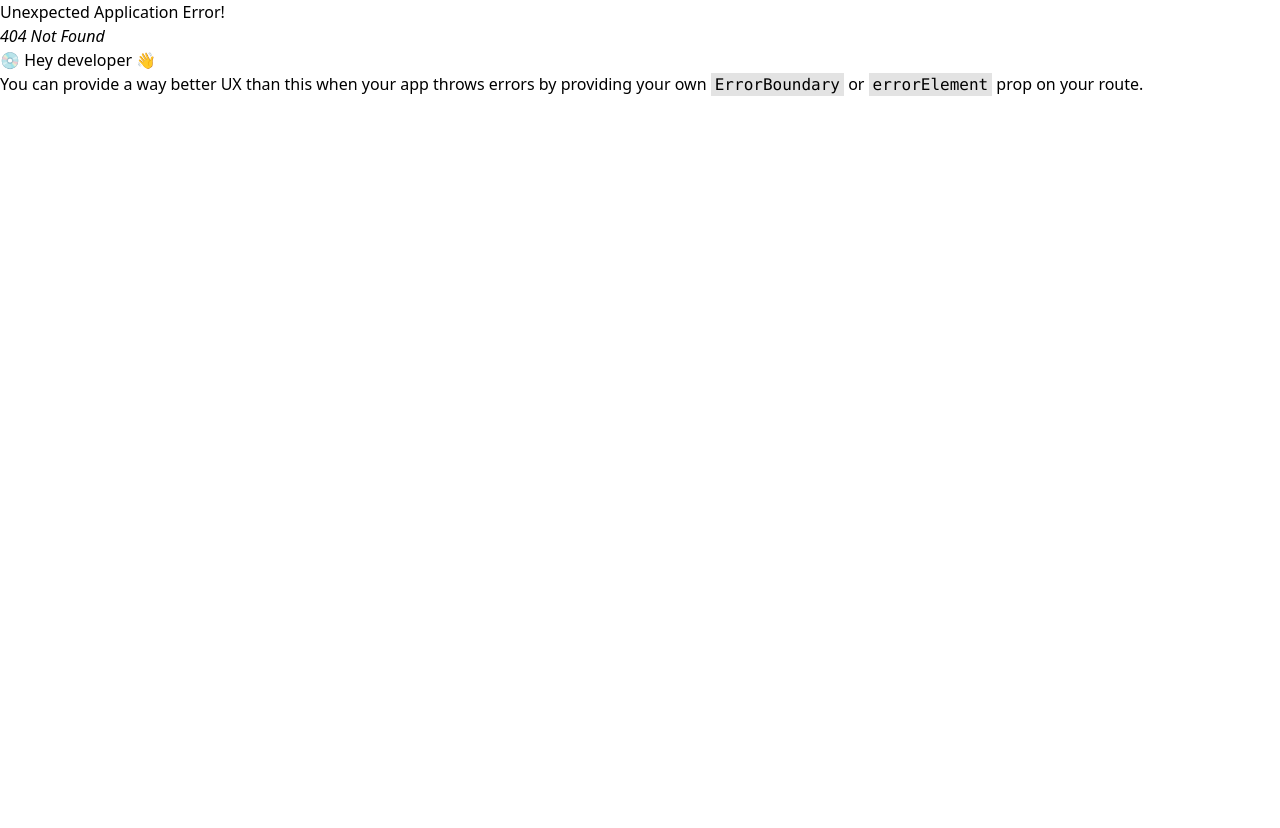
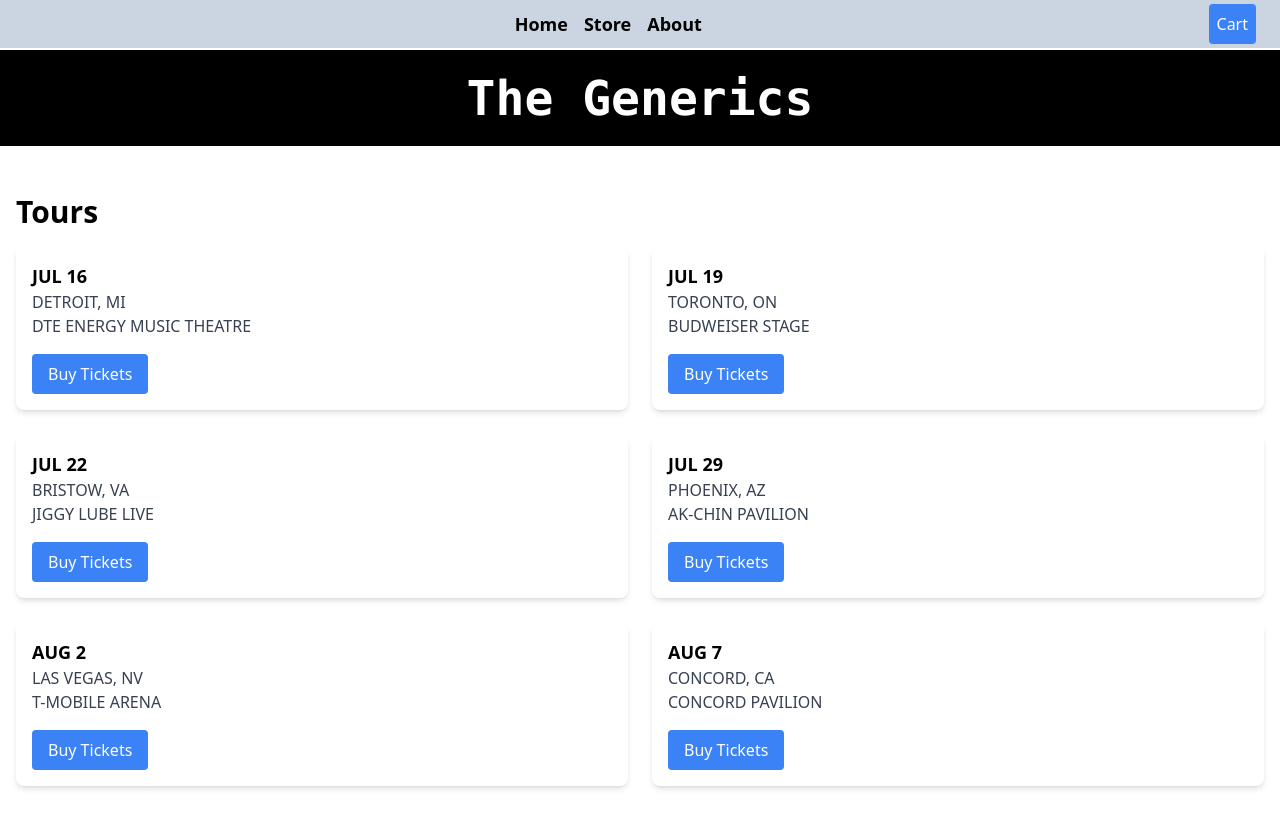
Before and after one commit to verma0031/E-Commerce, a React (Vite) app: page /home in a window 1280 px wide. Before the commit this address had no page. Shown: the top 828 px of the page. Before the commit the page ends 800 px from the top, so only its background shows below. Built offline with nearby package versions, Linux system fonts and the light colour scheme.

Commit message:
added home page with help of Routing

```diff
--- a/src/components/Header.js
+++ b/src/components/Header.js
@@ -18,12 +18,28 @@ const Header = () => {
 			<div className="w-full h-12 bg-slate-300 flex items-center justify-between px-4 mb-0.5">
 				<div className="flex-1 flex justify-center">
 					<ul className="flex space-x-4">
-						<li className="text-lg font-bold cursor-pointer">Home</li>
-						<li className="text-lg font-bold cursor-pointer">Store</li>
+						<li className="text-lg font-bold cursor-pointer">
+							<NavLink
+								to="/home"
+
+								className="hover:text-blue-500"
+							>
+								Home
+							</NavLink>
+						</li>
+						<li className="text-lg font-bold cursor-pointer">
+							<NavLink
+								to="/store"
+
+								className="hover:text-blue-500"
+							>
+								Store
+							</NavLink>
+						</li>
 						<li className="text-lg font-bold cursor-pointer">
 							<NavLink
 								to="/about"
-								activeClassName="text-blue-500"
+
 								className="hover:text-blue-500"
 							>
 								About
--- /dev/null
+++ b/src/components/Home.js
@@ -0,0 +1,36 @@
+import React from "react";
+
+const tourData = [
+	{
+		date: "JUL 16",
+		location: "DETROIT, MI",
+		venue: "DTE ENERGY MUSIC THEATRE",
+	},
+	{ date: "JUL 19", location: "TORONTO, ON", venue: "BUDWEISER STAGE" },
+	{ date: "JUL 22", location: "BRISTOW, VA", venue: "JIGGY LUBE LIVE" },
+	{ date: "JUL 29", location: "PHOENIX, AZ", venue: "AK-CHIN PAVILION" },
+	{ date: "AUG 2", location: "LAS VEGAS, NV", venue: "T-MOBILE ARENA" },
+	{ date: "AUG 7", location: "CONCORD, CA", venue: "CONCORD PAVILION" },
+];
+
+const Home = () => {
+	return (
+		<div className="container mx-auto my-8 p-4">
+			<h1 className="text-3xl font-bold mb-4">Tours</h1>
+			<div className="grid grid-cols-1 md:grid-cols-2 gap-6">
+				{tourData.map((tour, index) => (
+					<div key={index} className="bg-white shadow-md rounded-lg p-4">
+						<h2 className="text-lg font-semibold">{tour.date}</h2>
+						<p className="text-gray-700">{tour.location}</p>
+						<p className="text-gray-700">{tour.venue}</p>
+						<button className="bg-blue-500 text-white px-4 py-2 rounded hover:bg-blue-700 mt-4">
+							Buy Tickets
+						</button>
+					</div>
+				))}
+			</div>
+		</div>
+	);
+};
+
+export default Home;
```
Also changed, not shown: src/App.js (+8 -1 lines).
